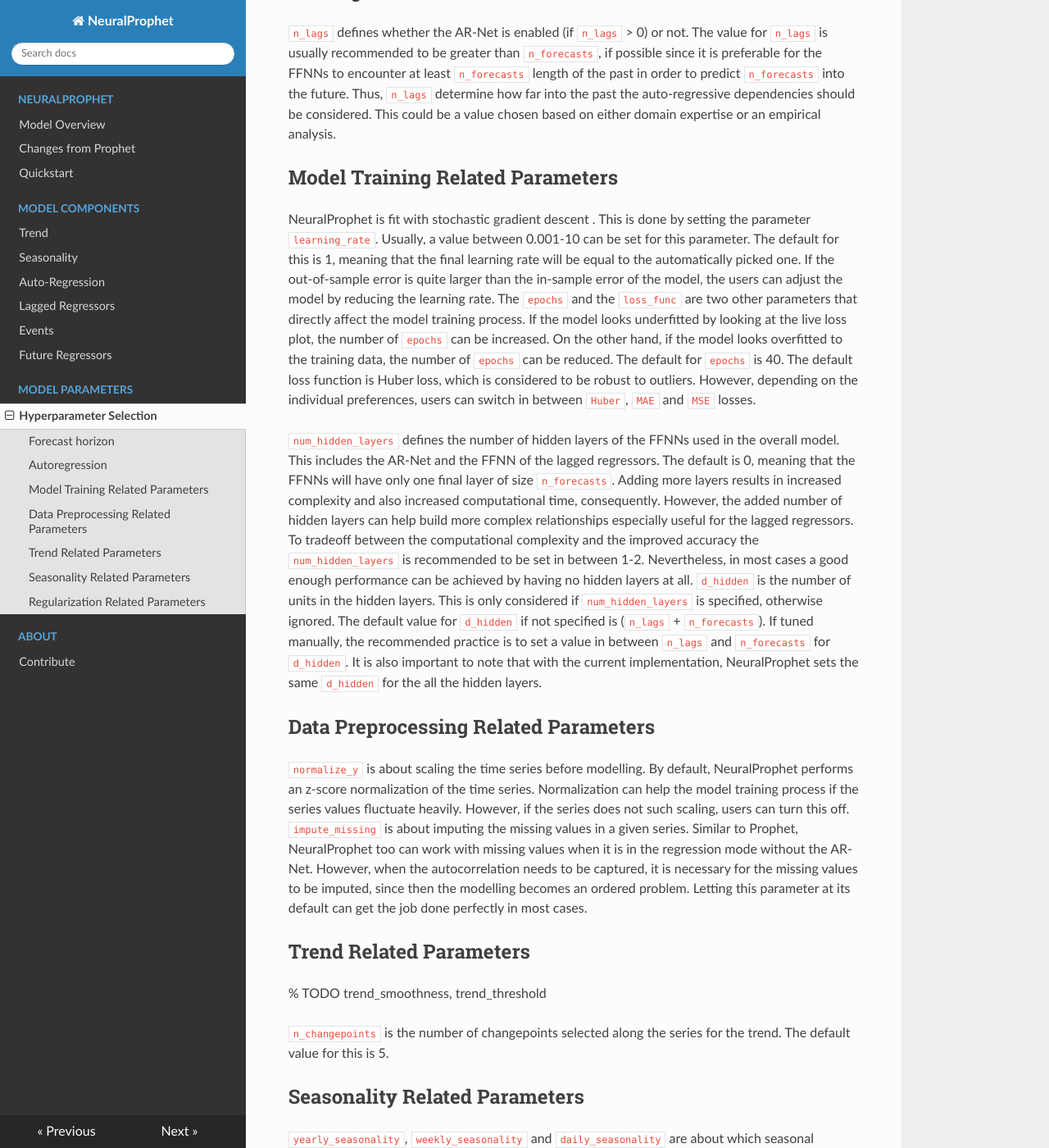
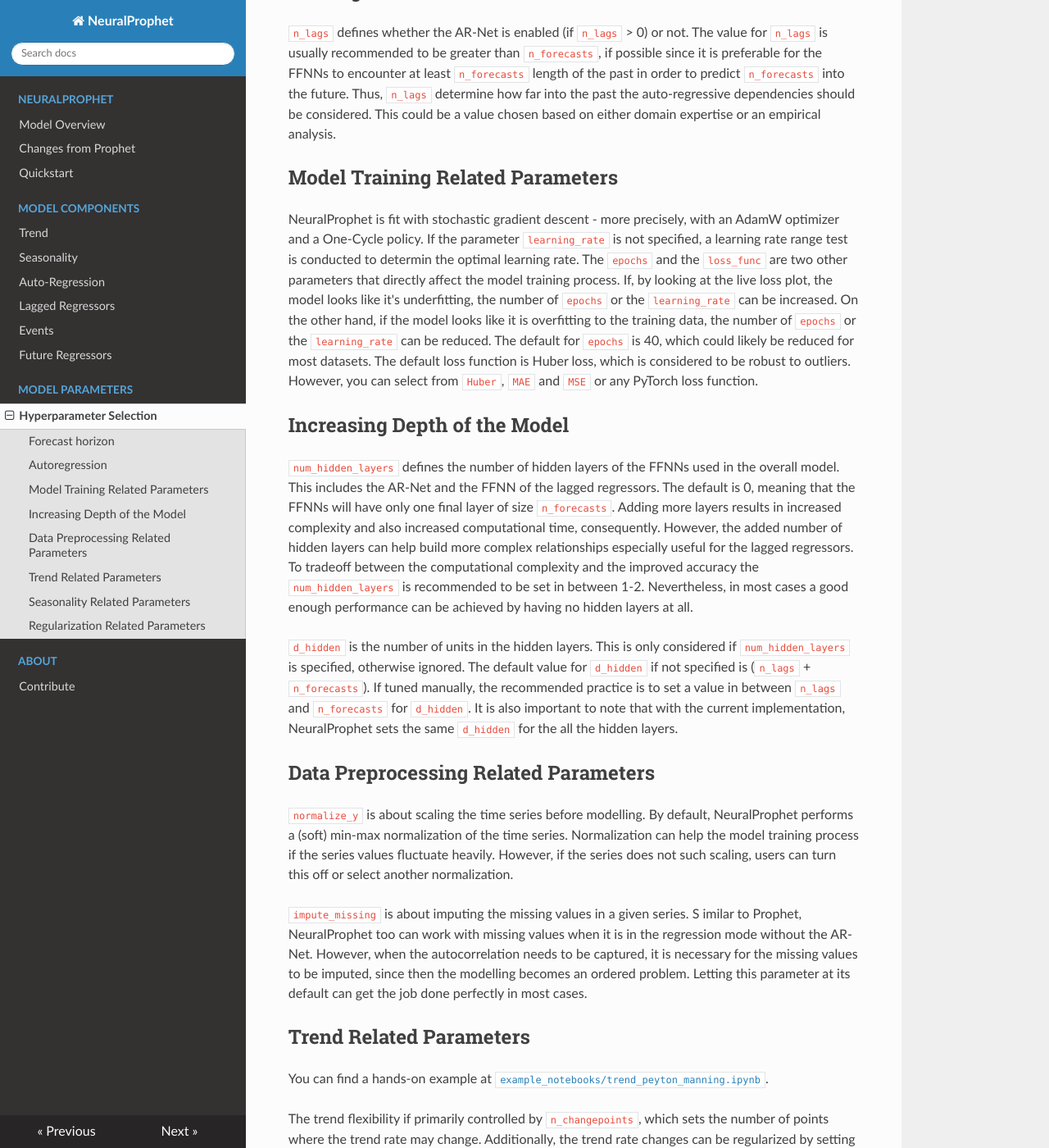
Before and after one commit to ourownstory/neural_prophet, an MkDocs documentation site: the page built from docs/hyperparameter-selection.md, in a window 1280 px wide and 1400 px high, scrolled down 1267 px. Shown: the whole window at 82% size. Built offline with MkDocs 1.6.1, drawn with Linux system fonts in a browser that asks for light colours; nearby versions of some CDN libraries; some of the changed text lies outside the part shown.

Commit message:
add trend hyperparams

```diff
--- a/docs/hyperparameter-selection.md
+++ b/docs/hyperparameter-selection.md
@@ -22,7 +22,7 @@
 | `num_hidden_layers`   | 0 |
 | `d_hidden`   | None |
 | `ar_sparsity`   | None |
-| `learning_rate`   | 1.0 |
+| `learning_rate`   | None |
 | `epochs`   | 40 |
 | `loss_func`   | Huber |
 | `normalize_y`   | auto |
@@ -44,23 +44,23 @@
 on either domain expertise or an empirical analysis.
 
 ## Model Training Related Parameters
-NeuralProphet is fit with stochastic gradient descent . This is done by setting the parameter `learning_rate`. Usually, a value between 0.001-10 can
-be set for this parameter. The default for this is 1, meaning that the final learning rate will be equal to the
-automatically picked one. If the out-of-sample error is quite larger than the in-sample error of the model,
-the users can adjust the model by reducing the learning rate. The `epochs` and the `loss_func` are two other parameters
-that directly affect the model training process. If the model looks underfitted by looking at the live loss plot,
-the number of `epochs` can be increased. On the other hand, if the model looks overfitted to the training data, the
-number of `epochs` can be reduced. The default for `epochs` is 40. The default loss function is Huber loss, which is
-considered to be robust to outliers. However, depending on the individual preferences, users can switch in between
-`Huber`, `MAE` and `MSE` losses.
+NeuralProphet is fit with stochastic gradient descent - more precisely, with an AdamW optimizer and a One-Cycle policy.
+If the parameter `learning_rate` is not specified, a learning rate range test is conducted to determin the optimal learning rate.
+The `epochs` and the `loss_func` are two other parameters that directly affect the model training process.
+If, by looking at the live loss plot, the model looks like it's underfitting, the number of `epochs`  or the `learning_rate` can be increased.
+On the other hand, if the model looks like it is overfitting to the training data, the number of `epochs`  or the `learning_rate` can be reduced.
+The default for `epochs` is 40, which could likely be reduced for most datasets.
+The default loss function is Huber loss, which is considered to be robust to outliers.
+However, you can select from `Huber`, `MAE` and `MSE` or any PyTorch loss function.
 
-
+## Increasing Depth of the Model
 `num_hidden_layers` defines the number of hidden layers of the FFNNs used in the overall model. This includes the
 AR-Net and the FFNN of the lagged regressors. The default is 0, meaning that the FFNNs will have only one final layer
 of size `n_forecasts`. Adding more layers results in increased complexity and also increased computational time, consequently.
 However, the added number of hidden layers can help build more complex relationships especially useful for the lagged
 regressors. To tradeoff between the computational complexity and the improved accuracy the `num_hidden_layers` is recommended
 to be set in between 1-2. Nevertheless, in most cases a good enough performance can be achieved by having no hidden layers at all.
+
 `d_hidden` is the number of units in the hidden layers. This is only considered if `num_hidden_layers` is specified,
 otherwise ignored. The default value for `d_hidden` if not specified is (`n_lags` + `n_forecasts`). If tuned manually, the recommended
 practice is to set a value in between `n_lags` and `n_forecasts` for `d_hidden`. It is also important to note that with the current
@@ -68,16 +68,29 @@
 
 ## Data Preprocessing Related Parameters
 
-`normalize_y` is about scaling the time series before modelling. By default, NeuralProphet performs an z-score normalization of the
+`normalize_y` is about scaling the time series before modelling. By default, NeuralProphet performs a (soft) min-max normalization of the
 time series. Normalization can help the model training process if the series values fluctuate heavily. However, if the series does
-not such scaling, users can turn this off. `impute_missing` is about imputing the missing values in a given series. Similar to Prophet,
-NeuralProphet too can work with missing values when it is in the regression mode without the AR-Net. However, when the autocorrelation
-needs to be captured, it is necessary for the missing values to be imputed, since then the modelling becomes an ordered problem. Letting this
-parameter at its default can get the job done perfectly in most cases.
+not such scaling, users can turn this off or select another normalization.
+
+`impute_missing` is about imputing the missing values in a given series. S
+imilar to Prophet, NeuralProphet too can work with missing values when it is in the regression mode without the AR-Net.
+However, when the autocorrelation needs to be captured, it is necessary for the missing values to be imputed, since then the modelling becomes an ordered problem.
+Letting this parameter at its default can get the job done perfectly in most cases.
+
 
 
 ## Trend Related Parameters
-% TODO trend_smoothness, trend_threshold
+You can find a hands-on example at [`example_notebooks/trend_peyton_manning.ipynb`](https://github.com/ourownstory/neural_prophet/blob/master/example_notebooks/trend_peyton_manning.ipynb).
+
+The trend flexibility if primarily controlled by `n_changepoints`, which sets the number of points where the trend rate may change.
+Additionally, the trend rate changes can be regularized by setting `trend_reg` to a value greater zero.
+This is a useful feature that can be used to automatically detect relevant changepoints.
+
+`changepoints_range` controls the range of training data used to fit the trend.
+The default value of 0.8 means that no changepoints are set in the last 20 percent of training data.
+
+If a list of `changepoints` is supplied, `n_changepoints` and `changepoints_range`  are ignored.
+This list is instead used to set the dates at which the trend rate is allowed to change.
 
 `n_changepoints` is the number of changepoints selected along the series for the trend. The default
 value for this is 5.
```
